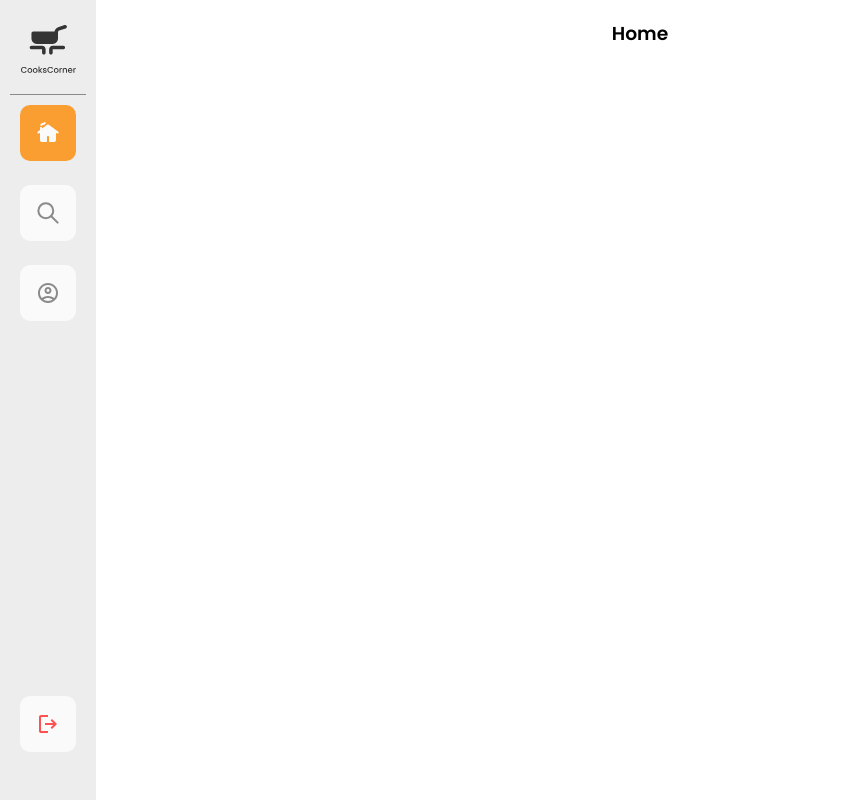
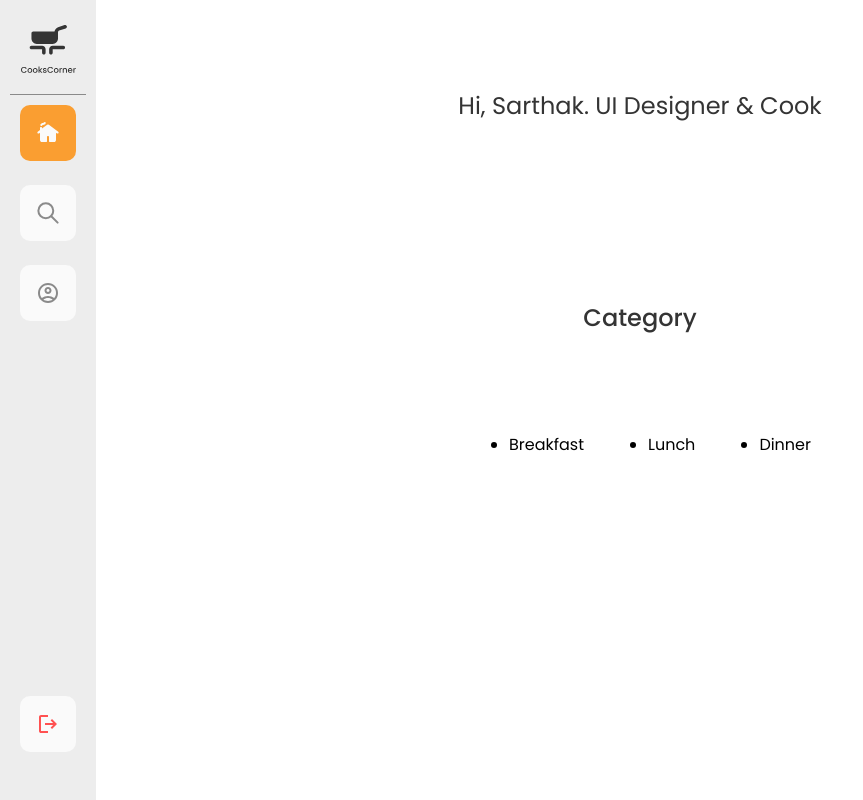
Before and after one commit to BarnoMamadzhanova/cooking_chef, a React (Create React App) app: page /home in a window 1280 px wide. Shown: the whole page, without its empty margins (0-863 px from the left). Built offline with nearby package versions, Linux system fonts and the light colour scheme.

Commit message:
developing hpme page and initial styling

```diff
--- a/src/pages/Home/Home.jsx
+++ b/src/pages/Home/Home.jsx
@@ -1,10 +1,22 @@
 import React from "react";
 import classes from "./Home.module.css";
+import CardGrid from "../../components/CardGrid/CardGrid";
 
 function Home() {
   return (
     <div className={classes.home}>
-      <h3>Home</h3>
+      <h6 className={classes.user_welcome}>Hi, Sarthak. UI Designer & Cook</h6>
+      <div className={classes.category_container}>
+        <h6 className={classes.category}>Category</h6>
+        <div className={classes.display_box}>
+          <ul className={classes.categories}>
+            <li>Breakfast</li>
+            <li>Lunch</li>
+            <li>Dinner</li>
+          </ul>
+          <CardGrid />
+        </div>
+      </div>
     </div>
   );
 }
--- a/src/pages/Home/Home.module.css
+++ b/src/pages/Home/Home.module.css
@@ -0,0 +1,44 @@
+.home {
+  display: flex;
+  flex-direction: column;
+  align-items: center;
+  justify-content: flex-start;
+  gap: 4rem;
+  padding: 2rem;
+}
+
+.user_welcome {
+  font-style: normal;
+  font-weight: 400;
+  font-size: 1.5rem;
+  line-height: 2.25rem;
+  color: #343434;
+}
+
+.category_container {
+  display: flex;
+  flex-direction: column;
+  gap: 1.5rem;
+}
+
+.category {
+  color: #343434;
+  font-style: normal;
+  font-weight: 500;
+  font-size: 1.5rem;
+  line-height: 2.25rem;
+}
+
+.display_box {
+  display: flex;
+  flex-direction: column;
+  gap: 1.25rem;
+}
+
+.categories {
+  display: flex;
+  flex-direction: row;
+  align-items: center;
+  justify-content: flex-start;
+  gap: 4rem;
+}
```
